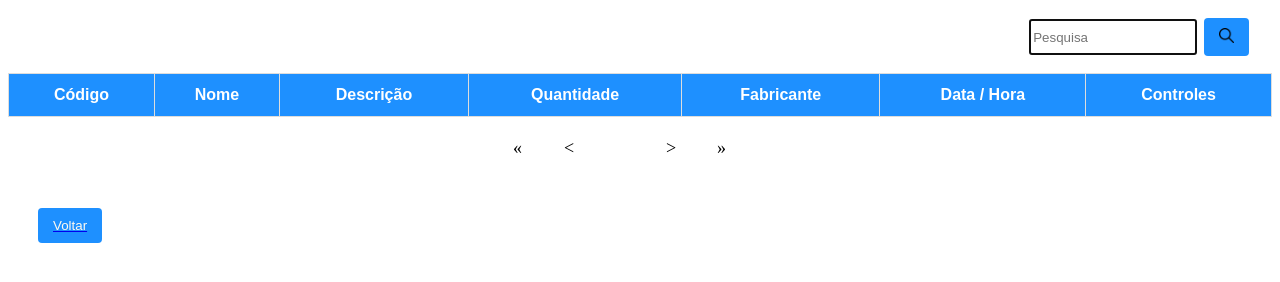
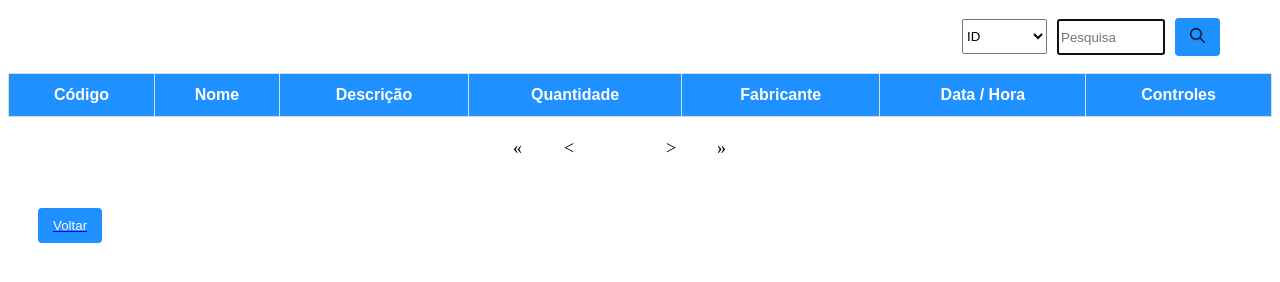
Before and after one commit to MpParanhos/upList, a website: page src/prods.html in a window 1280 px wide. Drawn offline with nearby package versions, Linux system fonts and the light colour scheme; no server answers.

Commit message:
searching code

```diff
--- a/css/prods.css
+++ b/css/prods.css
@@ -81,8 +81,8 @@ input {
     display: flex;
     height: 45px;
     padding: 10px;
-    width: 250px;
-    margin-left: 80%;
+    width: 300px;
+    margin-left: auto;
 }
 
 #searchIcon{
@@ -90,11 +90,21 @@ input {
     height: 15px;
 }
 
-#searchAction{
+#btnSearch{
     margin-top: 0px;
-    margin-left: 15px;
+    margin-left: 10px;
 }
 
 #tInput{
     margin-top: 1px;
+    width: 100px;
 }
+
+#selectBox{
+    margin-top: 1px;
+    margin-right: 10px;
+}
+
+#boxSel{
+    height: 35px;
+}
--- a/js/prods.js
+++ b/js/prods.js
@@ -7,6 +7,10 @@ const inpNome = document.getElementById('inpNome');
 const inpDesc = document.getElementById('inpDesc');
 const inpQtda = document.getElementById('inpQtda');
 const inpFab = document.getElementById('inpFab');
+
+const btnSearch = document.getElementById('btnSearch');
+const boxSel = document.getElementById('boxSel');
+const tInput = document.getElementById('tInput');
 
 const btnAlterar = document.getElementById('btnAlterar');
 
@@ -46,6 +50,26 @@ function consultaGeral(){
         populateList();
     })
 }
+
+function consultaEspec(value){
+    api.get('produto/' + value).then(res=>{
+        data = res.data;
+        numberElements = data.length;
+        //console.log(numberElements);
+
+        state = {
+            page: 1,
+            totalPage: Math.ceil(numberElements / 5)
+        }
+        //console.log(state.totalPage);
+        populateList();
+    })
+}
+btnSearch.onclick = ()=>{
+    consultaEspec(tInput.value);
+}
+
+
 
 function populateList(){
     let i, tr;
--- a/src/prods.html
+++ b/src/prods.html
@@ -9,8 +9,15 @@
 <body>
 
     <div class="searchArea">
+        <div id="selectBox">
+            <select name="select" id="boxSel">
+            <option value="id" selected>ID</option>
+            <option value="nome">Nome</option>
+            <option value="fabricante">Fabricante</option>
+            </select>
+        </div>
         <div><input type="text" id="tInput" placeholder="Pesquisa" autofocus></div>
-        <div><button id="searchAction"><img src="../img/loupe.png" id="searchIcon"></button></div>
+        <div><button id="btnSearch"><img src="../img/loupe.png" id="searchIcon"></button></div>
     </div>
     <table id="tbProds">
         <thead>
```
